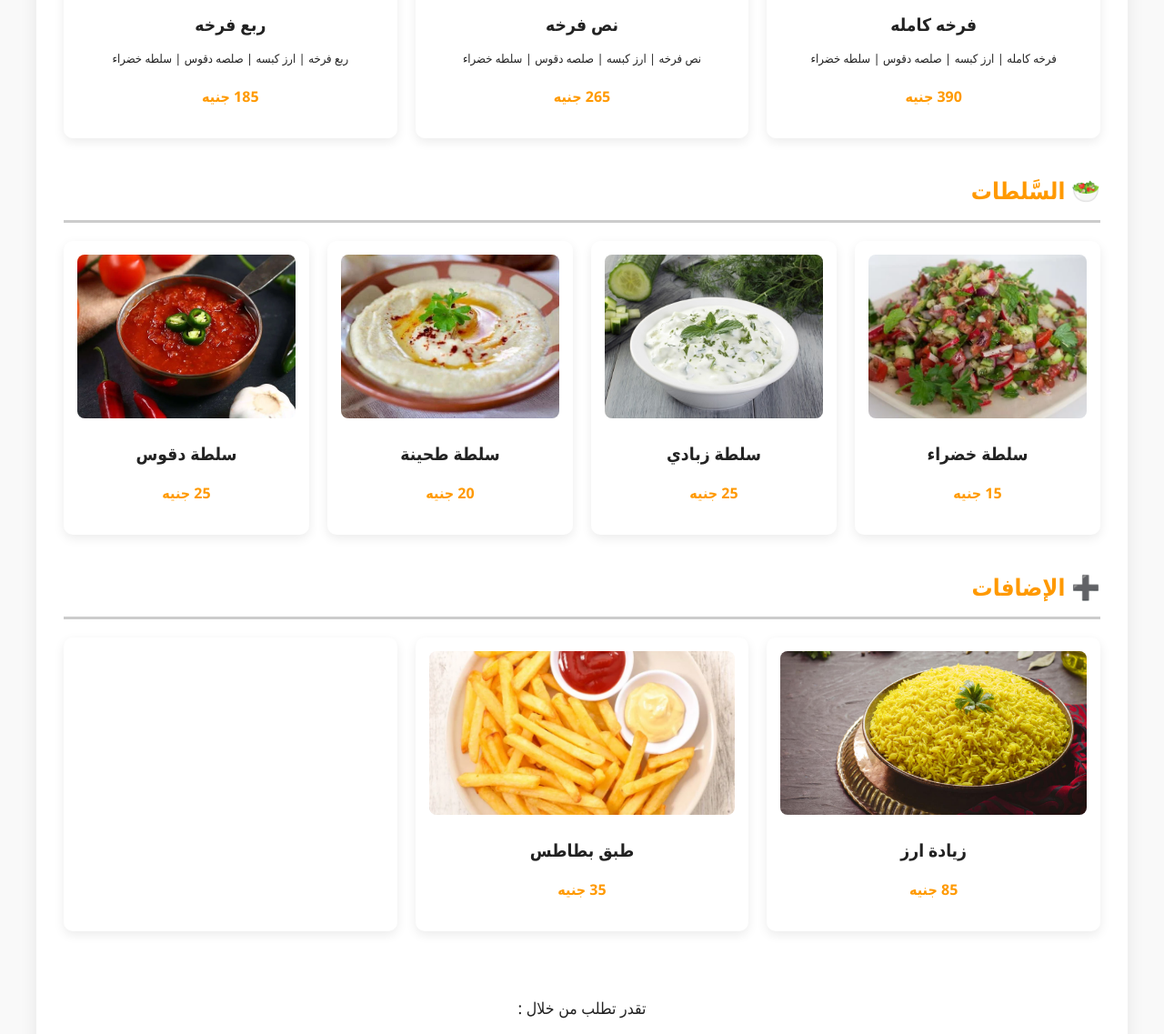
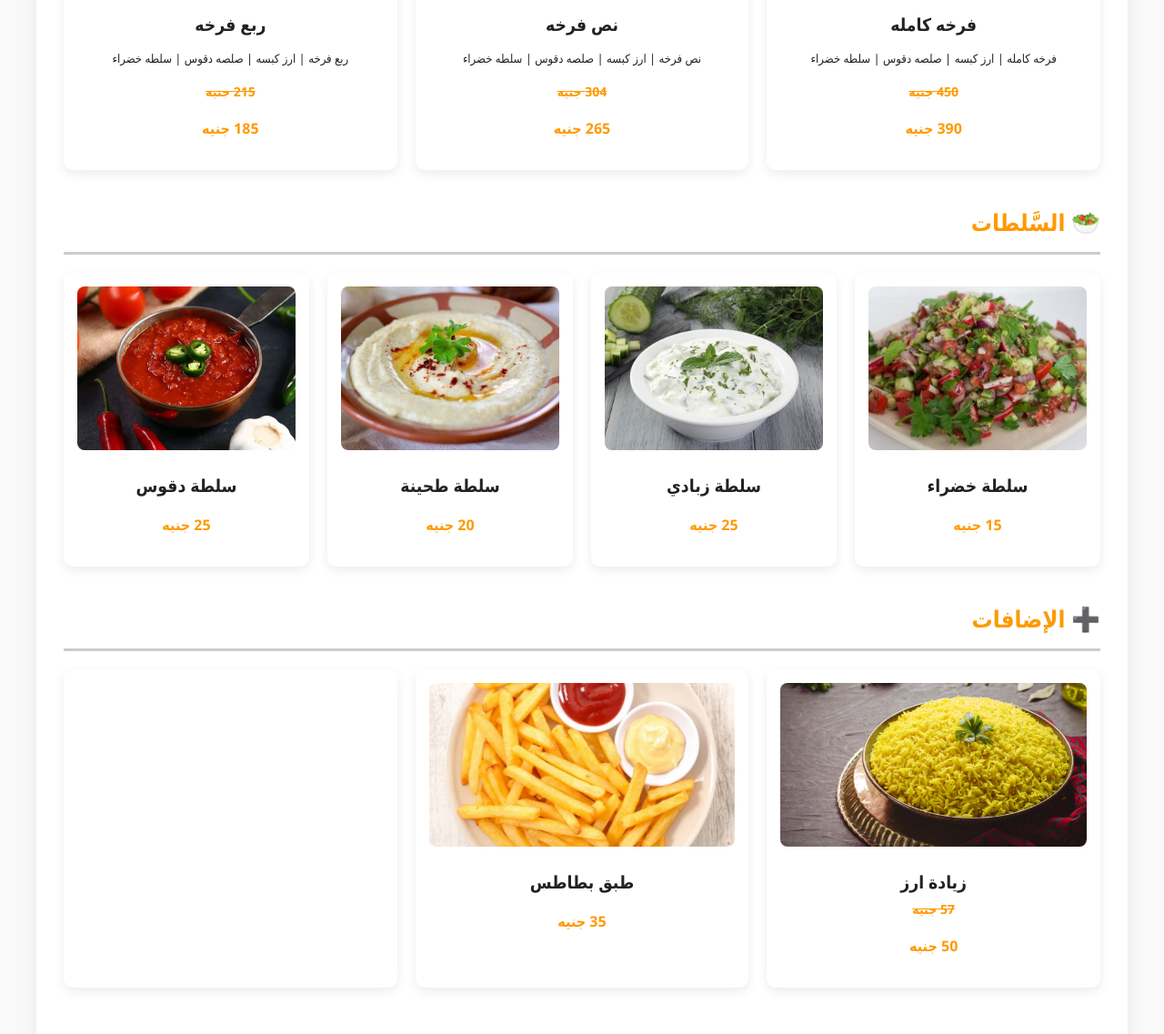
Before and after one commit to cqrz1/kabsety-, a website: page index.html in a window 1280 px wide. Shown: the part 612-1749 px from the top of the page at 91% size. Drawn offline with Linux system fonts and the light colour scheme.

Commit message:
make some offers

```diff
--- a/index.html
+++ b/index.html
@@ -61,7 +61,7 @@
     </div>
     <div class="marquee-wrapper">
         <div class="marquee-inner">
-            خصم 15% من يوم 27/6 الي 5/7
+            خصم 15% من يوم 1/7 الي 20/7
         </div>
     </div>
 
@@ -76,18 +76,21 @@
                     <img loading="lazy" src="img/كبسه كامله.png" alt=" دجاجه كامله ">
                     <h4>فرخه كامله</h4>
                     <p class="disc">فرخه كامله | ارز كبسه | صلصه دقوس | سلطه خضراء</p>
+                    <span class="price" style="font-size: 14px;"><del>450 جنيه</del></span>
                     <p class="price">390 جنيه</p>
                 </div>
                 <div class="card">
                     <img loading="lazy" src="img/كبسة-0.jpg" alt=" نص دجاجه">
                     <h4>نص فرخه</h4>
                     <p class="disc">نص فرخه | ارز كبسه | صلصه دقوس | سلطه خضراء</p>
+                    <span class="price" style="font-size: 14px;"><del>304 جنيه</del></span>
                     <p class="price">265 جنيه</p>
                 </div>
                 <div class="card">
                     <img loading="lazy" src="img/كبسه ربع.webp" alt="ربع دجاجه">
                     <h4>ربع فرخه</h4>
                     <p class="disc">ربع فرخه | ارز كبسه | صلصه دقوس | سلطه خضراء</p>
+                    <span class="price" style="font-size: 14px;"><del>215 جنيه</del></span>
                     <p class="price">185 جنيه</p>
                 </div>
             </div>
@@ -127,7 +130,8 @@
                 <div class="card">
                     <img loading="lazy" src="img/زياده ارز.jpg" alt="زيادة ارز">
                     <h4>زيادة ارز</h4>
-                    <p class="price">85 جنيه</p>
+                    <span class="price" style="font-size: 14px;"><del>57 جنيه</del></span>
+                    <p class="price">50 جنيه</p>
                 </div>
                 <div class="card">
                     <img loading="lazy" src="img/بطاطس.webp" alt="طبق بطاطس">
```
